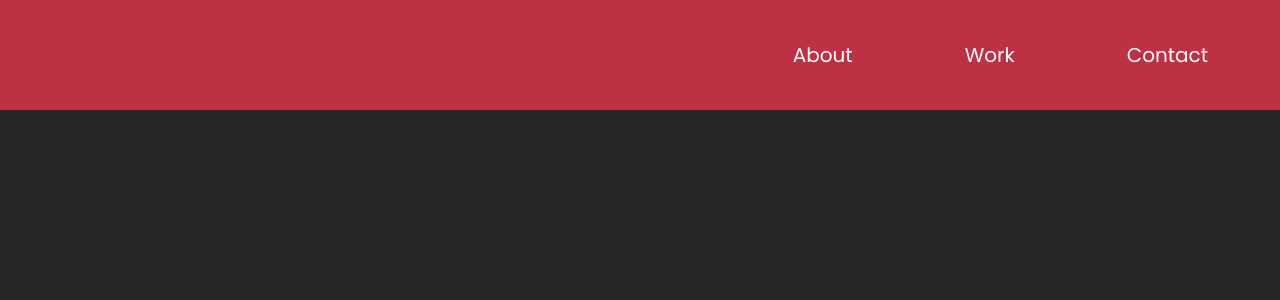
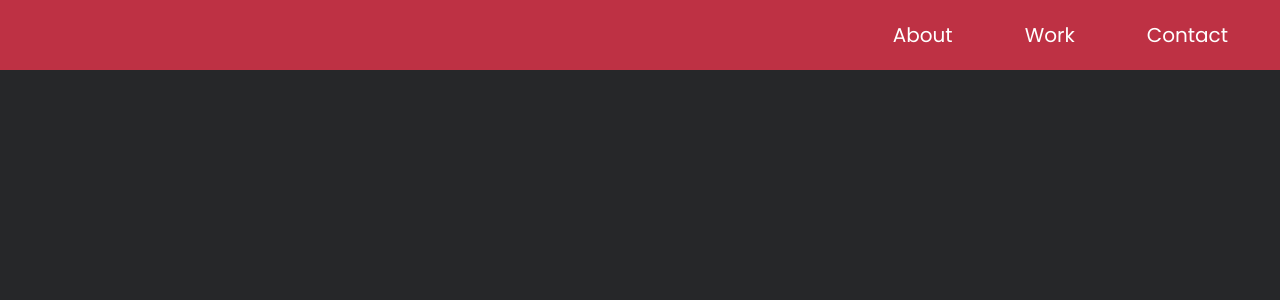
Before and after one commit to GigaVardia/FreeCodeCampProject5, a plain HTML site: page index.html in a window 1280 px wide. Shown: the top 300 px of the page. Drawn offline with Linux system fonts and the light colour scheme.

Commit message:
Update style.css

```diff
--- a/style.css
+++ b/style.css
@@ -59,7 +59,7 @@ nav li {
 
 nav a {
     display: block;
-  padding: 2em;
+  padding: 1em;
 }
 
 header li:hover {
@@ -94,7 +94,6 @@ h2 {
 }
 
 .projects {
-    height: 120vh;
     background-color: #45567D;
 }
 
```
